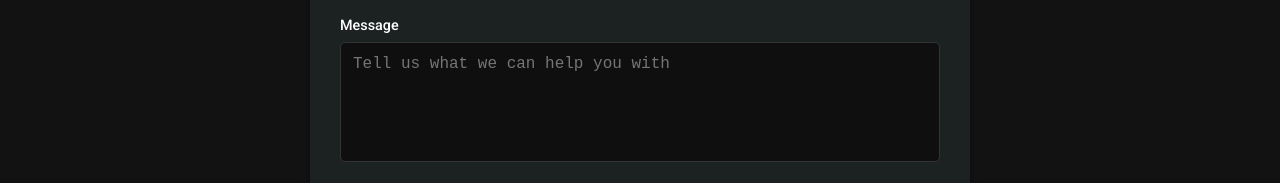
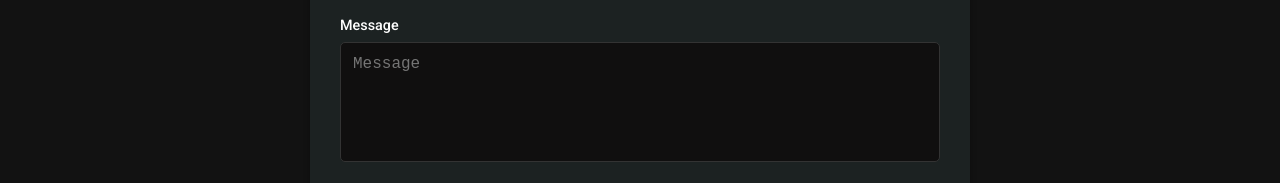
Before and after one commit to Opsol-Software/portfolio-security-service, a plain HTML site: page map.html in a window 1280 px wide. Shown: the part 661-844 px from the top of the page. Drawn offline with Linux system fonts and the light colour scheme.

Commit message:
fix styling

```diff
--- a/map.html
+++ b/map.html
@@ -96,7 +96,7 @@
         <textarea id="message" name="message"
           maxlength="500"
           oninput="this.value = this.value.replace(/<[^>]*>/g, '')"
-          placeholder="Tell us what we can help you with" required></textarea>
+          placeholder="Message" required></textarea>
       </div>
       <button type="submit" class="send-btn">Send Message</button>
     </form>
```
